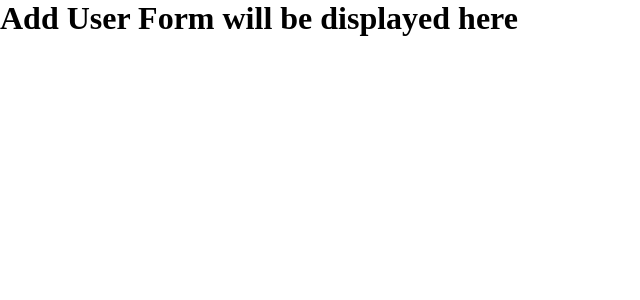
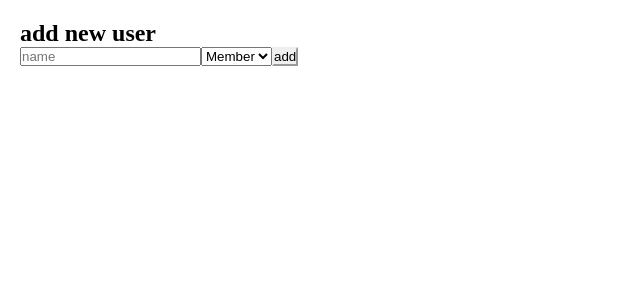
Before and after one commit to HasanKazemi/Team-Task-Management, a React (Vite) app: page /add-user in a window 1280 px wide. Shown: the top 300 px of the page, without its empty margins (0-640 px from the left). Built offline with nearby package versions, Linux system fonts and the light colour scheme.

Commit message:
add user and display

```diff
--- a/src/pages/AddUserPage.tsx
+++ b/src/pages/AddUserPage.tsx
@@ -1,10 +1,46 @@
+import React, { useState } from 'react';
+import { User } from '../types';
+import { useDispatch, useSelector } from 'react-redux';
+import { userActions } from '../redux/slices/UserSlice';
 
-const AddUserPage = () => {
+const AddUserPage: React.FC = () => {
+  const [formData, setFormData] = useState({
+    name: '',
+    role: 'member',
+  });
+  const users: Array<User> = useSelector(state => state.users)
+  const dispatch = useDispatch()
+
+  const handleChange = (e: React.ChangeEvent<HTMLInputElement>) => {
+    const { name, value } = e.target;
+    setFormData((prev) => ({ ...prev, [name]: value }));
+  };
+
+  const handleSubmit = (event: React.FormEvent<HTMLFormElement>)=>{
+    event.preventDefault();
+    const newUser : User = {
+      id: users.length + 1,
+      name: formData.name,
+      role: formData.role,
+    }
+    dispatch(userActions.addUser(newUser))
+    alert('user added successfully!');
+    setFormData({ name: '', role: 'member'});
+  }
+
   return (
-    <div>
-        <h1>Add User Form will be displayed here</h1>
+    <div style={{ padding: '20px' }}>
+      <h2>add new user</h2>
+      <form onSubmit={handleSubmit}>
+        <input name="name" placeholder="name" value={formData.name} onChange={handleChange} required />
+        <select name="role" defaultValue={"member"} value={formData.role} onChange={handleChange}>
+          <option value="admin">Admin</option>
+          <option value="member">Member</option>
+        </select>
+        <button type="submit">add</button>
+      </form>
     </div>
-  )
+  );
 }
 
 export default AddUserPage
--- a/src/pages/Dashboard.tsx
+++ b/src/pages/Dashboard.tsx
@@ -1,8 +1,16 @@
+import { useSelector } from "react-redux"
 
 const Dashboard = () => {
+  const users = useSelector(state => state.users)
   return (
     <div>
-        <h1>Users List will be displayed here</h1>
+        <h1>Users List</h1>
+        {users.map(user=>(
+          <div style={{display:"flex",gap:"20px"}}>
+            <h3>{user.name}</h3>
+            <h4>{user.role}</h4>
+          </div>
+        ))}
     </div>
   )
 }
```
